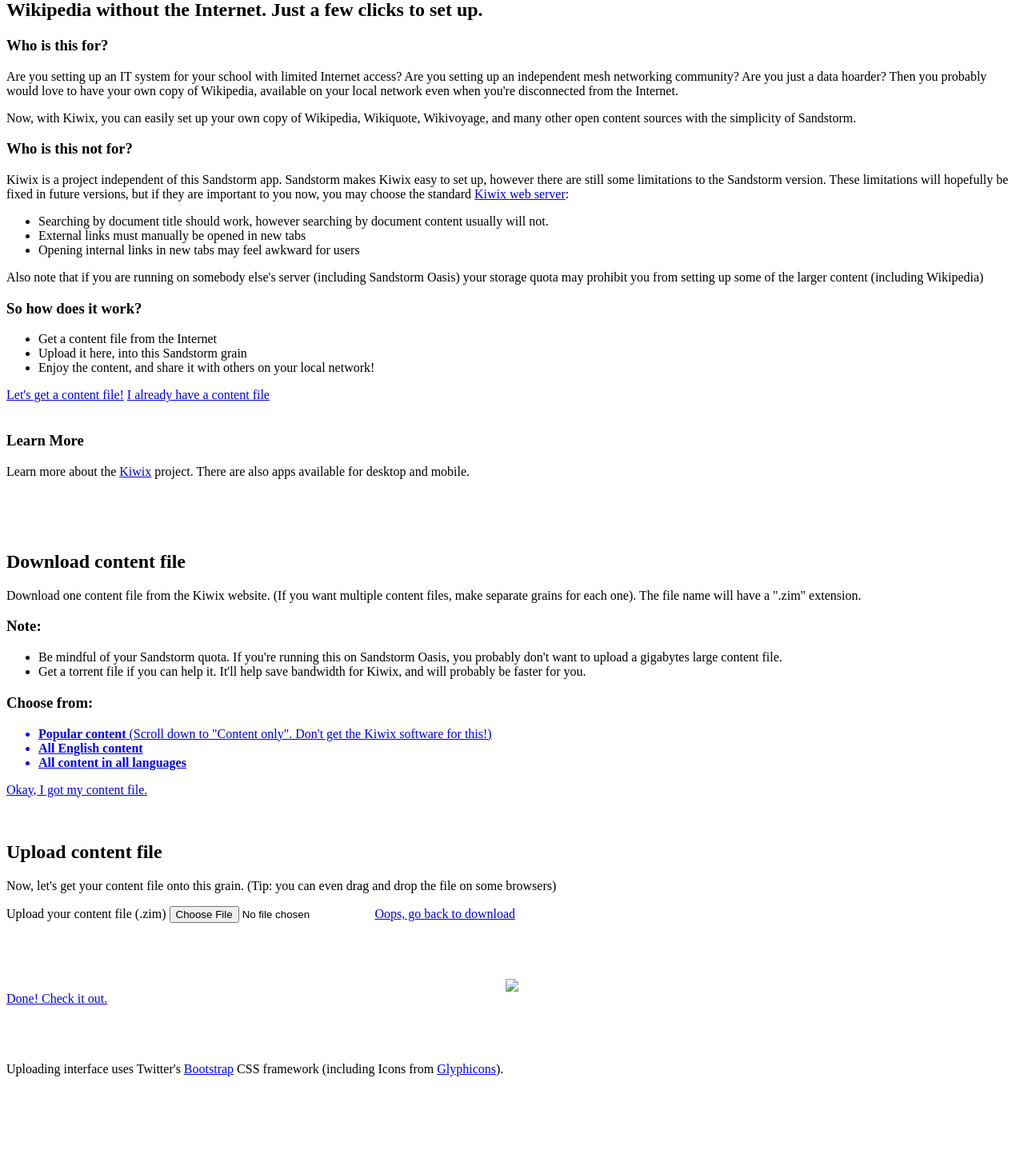
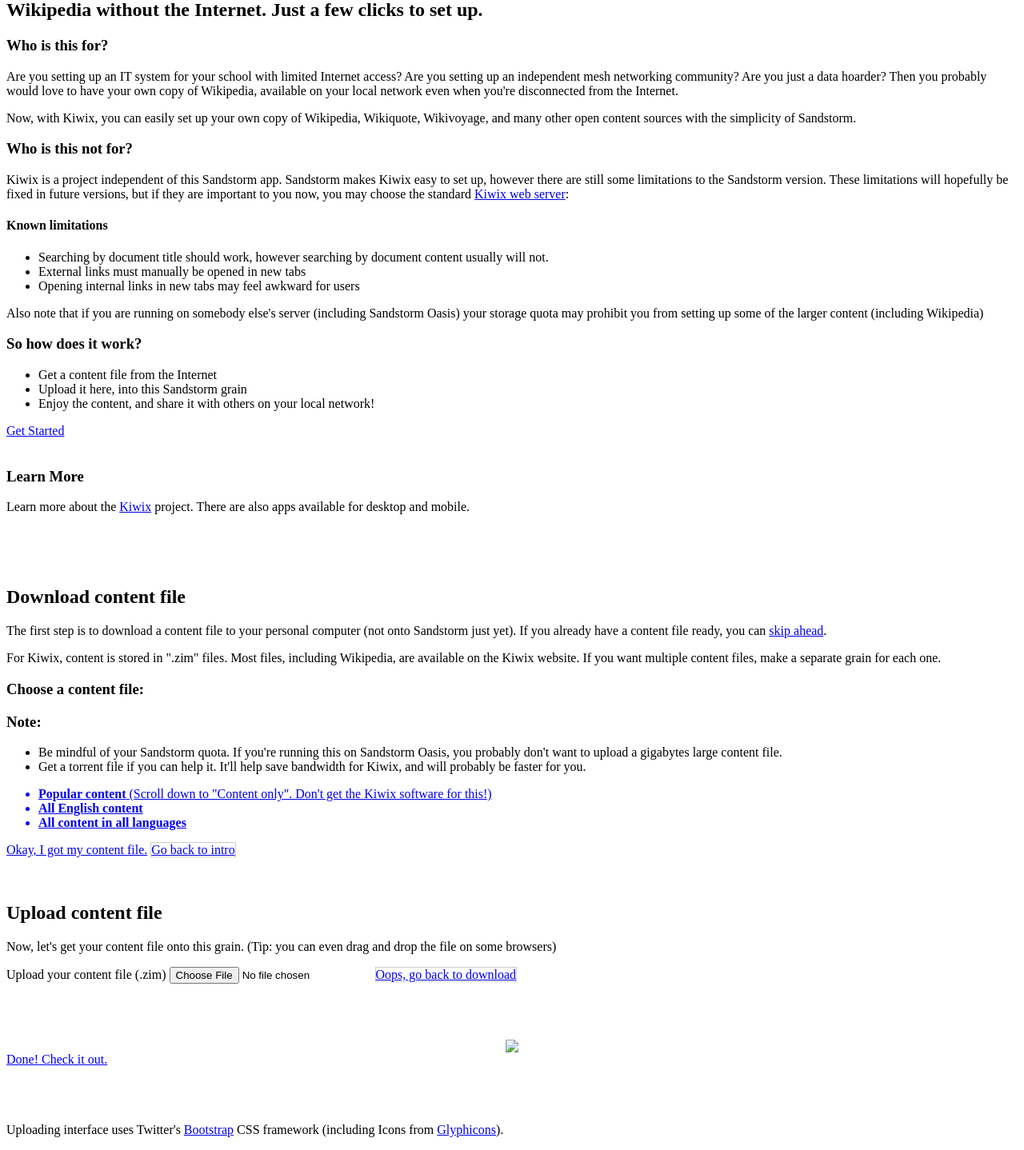
Before and after one commit to orblivion/KiwixSandstorm, a Flask app: template zim_uploader/uploader/templates/index.html in a window 1280 px wide. Shown: the part 311-1749 px from the top of the page at 80% size. Before the commit the page ends 1657 px from the top, so only its background shows below. Run offline with Flask 2, Linux system fonts and the light colour scheme; the template is opened without the code that fills it, so the values that code supplies are empty; some libraries are stand-ins or nearby versions.

Commit message:
Improved (hopefully) style and copy for uploading.

```diff
--- a/zim_uploader/uploader/templates/index.html
+++ b/zim_uploader/uploader/templates/index.html
@@ -4,6 +4,7 @@
 <head>
 <link rel="stylesheet" href="{{ url_for('static', filename='css/bootstrap.min.css') }}">
 <link rel="stylesheet" href="{{ url_for('static', filename='css/jquery.fileupload.css') }}">
+<link rel="stylesheet" href="{{ url_for('static', filename='css/custom.css') }}">
 
 <script src="{{ url_for('static', filename='js/jquery-3.2.0.min.js') }}") }}></script>
 <script src="{{ url_for('static', filename='js/vendor/jquery.ui.widget.js') }}") }}></script>
@@ -36,7 +37,7 @@
             <p>This grain doesn't have content yet, and you don't have permission to upload any.</p>
         <div>
     {% elif not zim_file_exists %}
-        <div id="slide-intro">
+        <div id="slide-intro" class="row"><div class="col-lg-12">
             <h2>Wikipedia without the Internet. Just a few clicks to set up.</h2>
 
             <h3>Who is this for?</h3>
@@ -48,6 +49,7 @@
 
             <p>Kiwix is a project independent of this Sandstorm app. Sandstorm makes Kiwix easy to set up, however there are still some limitations to the Sandstorm version. These limitations will hopefully be fixed in future versions, but if they are important to you now, you may choose the standard <a href="http://wiki.kiwix.org/wiki/Features#Web_server" target="_blank" rel="noopener noreferrer">Kiwix web server</a>:</p>
 
+            <h4>Known limitations</h4>
             <ul>
                 <li>Searching by document title should work, however searching by document content usually will not.</li>
                 <li>External links must manually be opened in new tabs</li>
@@ -62,8 +64,7 @@
                 <li>Enjoy the content, and share it with others on your local network!</li>
             </ul>
 
-            <a href="#" class="to-slide-download btn btn-primary">Let's get a content file!</a>
-            <a href="#" class="to-slide-upload btn btn-info">I already have a content file</a>
+            <a href="#" class="to-slide-download btn btn-lg btn-primary">Get Started </a>
             <br>
             <br>
             <div class="panel panel-default">
@@ -77,13 +78,16 @@
             <br>
             <br>
             <br>
-        </div>
-        <div id="slide-download" class="hidden">
+        </div></div>
+        <div id="slide-download" class="hidden row"><div class="col-lg-12">
             <h2>Download content file</h2>
 
-            <p>Download one content file from the Kiwix website. (If you want multiple content files, make separate grains for each one). The file name will have a ".zim" extension. </p>
+            <p>The first step is to download a content file to your personal computer (not onto Sandstorm just yet). If you already have a content file ready, you can <a href="#" class="to-slide-upload">skip ahead</a>.</p>
 
-            <div class="panel panel-default">
+            <p>For Kiwix, content is stored in ".zim" files. Most files, including Wikipedia, are available on the Kiwix website. If you want multiple content files, make a separate grain for each one.</p>
+
+            <h3>Choose a content file:</h3>
+            <div class="panel panel-default" style="margin-top:1em">
                 <div class="panel-heading">
                     <h3 class="panel-title">Note:</h3>
                 </div>
@@ -95,18 +99,19 @@
                 </div>
             </div>
 
-            <h3>Choose from:</h3>
             <ul class="list-group">
                 <a href="http://www.kiwix.org/downloads/" target="_blank" rel="noopener noreferrer"><li class="list-group-item"><strong>Popular content</strong> (Scroll down to "Content only". Don't get the Kiwix software for this!)</li></a>
                 <a href="http://wiki.kiwix.org/wiki/Content" target="_blank" rel="noopener noreferrer"><li class="list-group-item"><strong>All English content</strong></li></a>
                 <a href="http://wiki.kiwix.org/wiki/Content_in_all_languages" target="_blank" rel="noopener noreferrer"><li class="list-group-item"><strong>All content in all languages</strong></li></a>
             </ul>
 
-            <a href="#" class="to-slide-upload btn btn-primary">Okay, I got my content file.</a>
+            <a href="#" class="to-slide-upload btn btn-lg btn-primary">Okay, I got my content file.</a>
+            <a href="#" class="to-slide-intro btn btn-lg btn-secondary">Go back to intro</a>
+
             <br>
             <br>
             <br>
-        </div>
+        </div></div>
         <div id="slide-upload" class="hidden">
             <h2>Upload content file</h2>
 
@@ -136,20 +141,21 @@
 
                 <div class="row fileupload-buttonbar">
                     <div class="col-lg-12" id="slide-upload-buttons">
-                        <span class="btn btn-success fileinput-button">
+                        <span class="btn btn-lg btn-success fileinput-button">
                             <i class="glyphicon glyphicon-plus"></i>
                             <span>Upload your content file (.zim)</span>
                             <input type="file" name="file">
                         </span>
-                        <a href="#" class="to-slide-download btn btn-primary">Oops, go back to download</a>
+                        <a href="#" class="to-slide-download btn btn-lg btn-secondary">Oops, go back to download</a>
                     </div>
                 </div>
+
             </form>
             <br>
             <br>
             <br>
         </div>
-        <div id="slide-done" class="hidden">
+        <div id="slide-done" class="hidden row"><div class="col-lg-12">
             <div class="row" id="kiwix-waiting">
                 <div class="col-lg-12">
                     <center><img src="{{ url_for('static', filename='img/loading.gif') }}"></center>
@@ -163,7 +169,7 @@
             <br>
             <br>
             <br>
-        </div>
+        </div></div>
     {% else %}
         <div class="row" id="kiwix-waiting">
             <div class="col-lg-12">
--- /dev/null
+++ b/zim_uploader/uploader/upload_static/css/custom.css
@@ -0,0 +1,15 @@
+body {
+    font-size: 16px;
+}
+
+.btn-lg {
+    margin-top: .5em;
+}
+
+.btn-secondary {
+    border: 1px solid #ccc;
+}
+
+h3 {
+    margin-top: 1em;
+}
```
Also changed, not shown: 1 other file.
